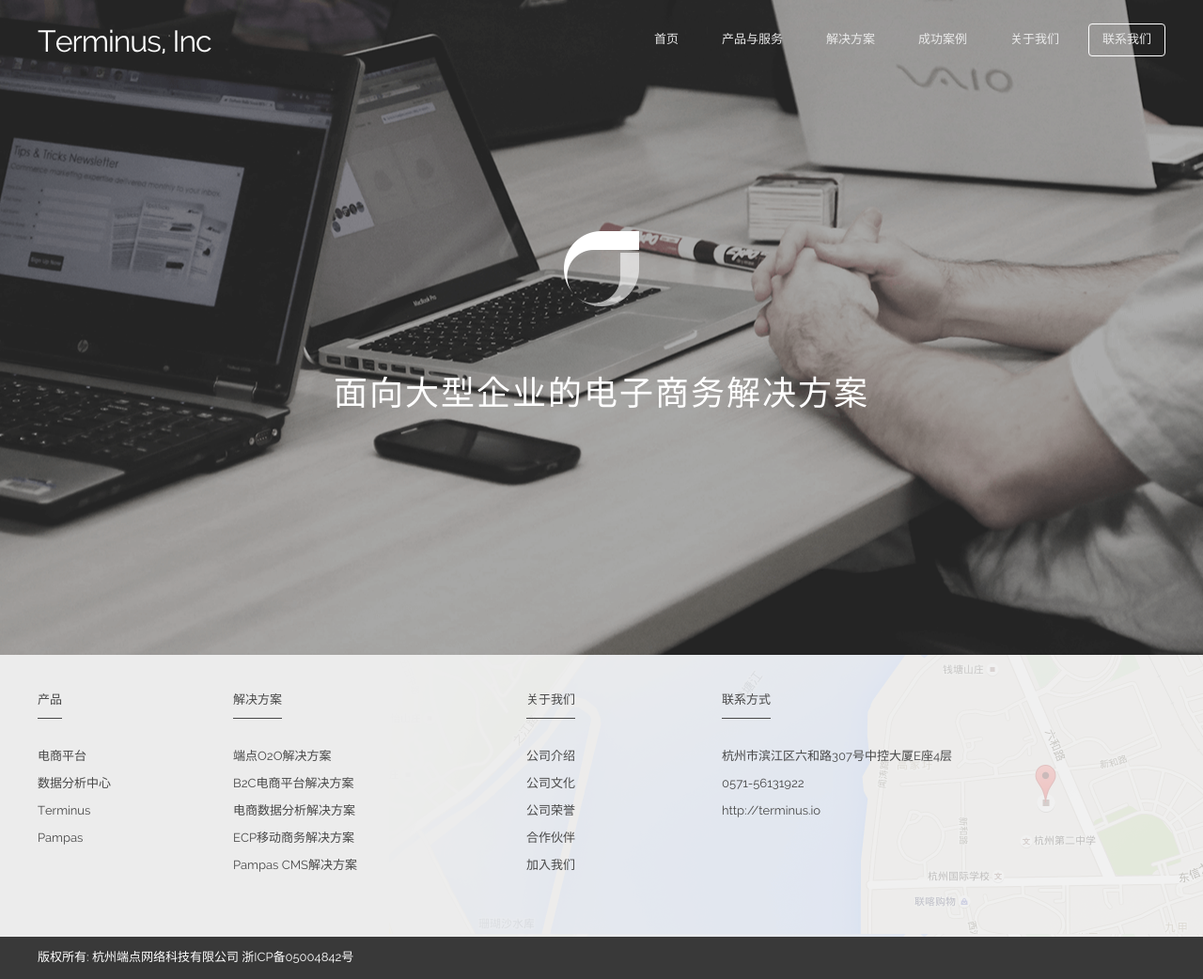
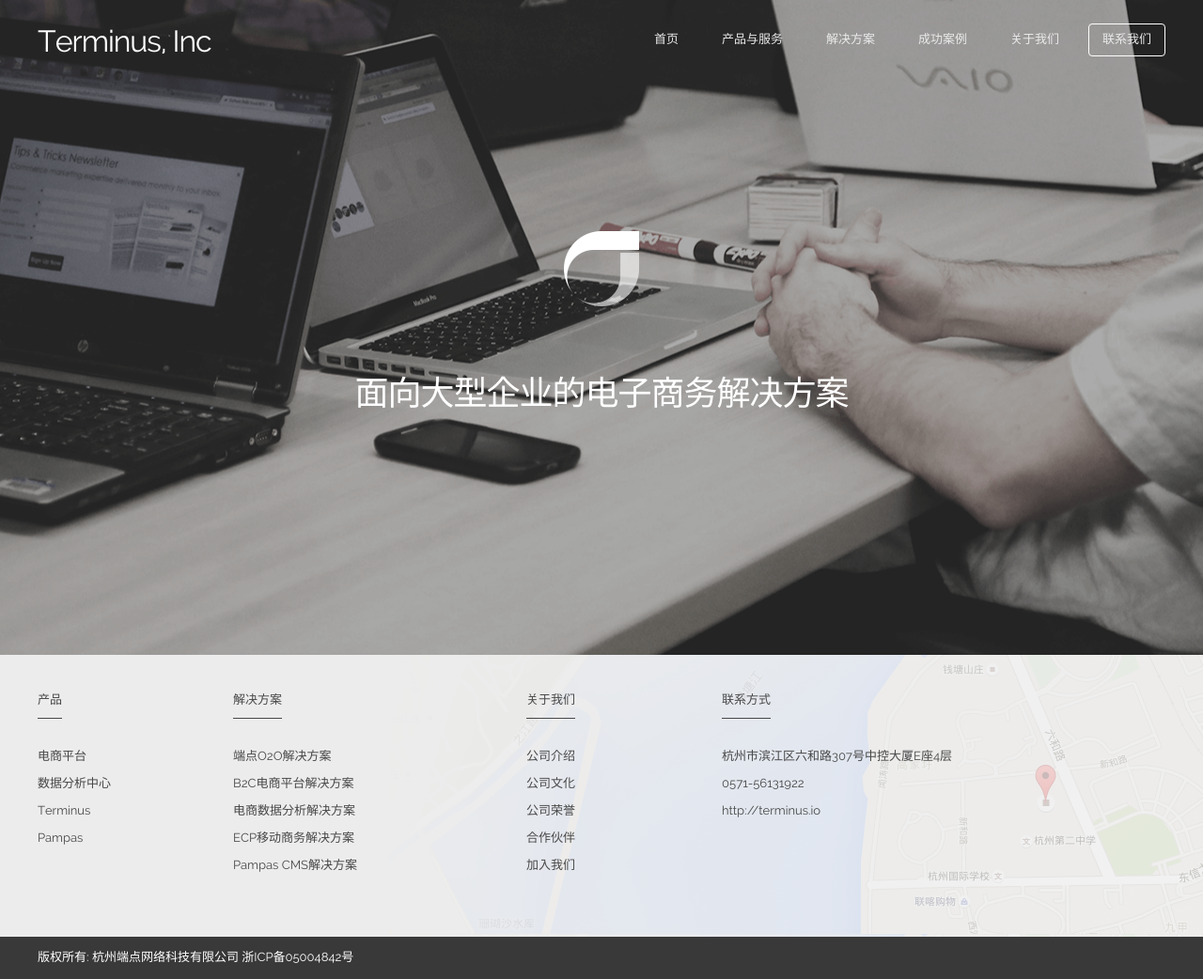
Before and after one commit to TerminusHQ/terminushq.github.com, a Jekyll site: the page built from about.html, in a window 1280 px wide. Shown: the whole page at 94% size. Built offline with Jekyll 4.4.1, drawn with Linux system fonts in a browser that asks for light colours; Markdown is read by kramdown in place of the engine named in the settings.

```diff
--- a/_layouts/default.html
+++ b/_layouts/default.html
@@ -5,10 +5,12 @@
       <meta http-equiv="X-UA-Compatible" content="IE=edge">
       <title>Terminus{% if page.title %} - {{ page.title }}{% endif %}</title>
       <meta name="viewport" content="width=device-width, initial-scale=1">
+      <meta name="keywords" content="Terminus,电商">
       <meta name="description" content="面向大型企业的电子商务解决方案">
 
       <!--[if lt IE 9]>
-      <script src="http://cdn.bootcss.com/html5shiv/3.7.2/html5shiv.min.js"></script>
+      <script src="/public/scripts/html5shiv.min.js"></script>
+      <script src="/public/scripts/rem.min.js"></script>
       <![endif]-->
 
       <!-- Custom CSS -->
--- a/_src/styles/app.scss
+++ b/_src/styles/app.scss
@@ -61,7 +61,8 @@ body {
       margin: 60px;
     }
 
-    h3 {
+    h2 {
+      font-size: 3.6rem;
       letter-spacing: 2px;
     }
   }
--- a/index.html
+++ b/index.html
@@ -7,7 +7,7 @@ layout: default
     {% include header.html %}
     <div class="hero-unit">
       <img src="/public/images/logo.png" alt="logo" class="logo"></img>
-      <h3>面向大型企业的电子商务解决方案</h3>
+      <h2>面向大型企业的电子商务解决方案</h2>
     </div>
   </div>
 </header>
--- a/public/styles/app.css
+++ b/public/styles/app.css
@@ -117,34 +117,35 @@ body {
   margin: 60px;
 }
 /* line 64, _src/styles/app.scss */
-.top-header .hero-unit h3 {
+.top-header .hero-unit h2 {
+  font-size: 3.6rem;
   letter-spacing: 2px;
 }
 
-/* line 70, _src/styles/app.scss */
+/* line 71, _src/styles/app.scss */
 .section {
   padding: 20px 0;
 }
-/* line 73, _src/styles/app.scss */
+/* line 74, _src/styles/app.scss */
 .section .heading {
   padding: 20px 0 28px 0;
   text-align: center;
   border-bottom: 1px solid #eaeaea;
 }
 
-/* line 80, _src/styles/app.scss */
+/* line 81, _src/styles/app.scss */
 .product-section {
   background-color: #fdfdfd;
 }
-/* line 83, _src/styles/app.scss */
+/* line 84, _src/styles/app.scss */
 .product-section .products {
   padding: 60px 0 0 0;
 }
-/* line 86, _src/styles/app.scss */
+/* line 87, _src/styles/app.scss */
 .product-section .products .product {
   padding: 8px 0;
 }
-/* line 89, _src/styles/app.scss */
+/* line 90, _src/styles/app.scss */
 .product-section .products .product .icon-box {
   text-align: center;
   padding: 8px;
@@ -152,11 +153,11 @@ body {
   border-radius: 64px;
   width: 64px;
 }
-/* line 97, _src/styles/app.scss */
+/* line 98, _src/styles/app.scss */
 .product-section .products .product h5 {
   margin-bottom: 18px;
 }
-/* line 101, _src/styles/app.scss */
+/* line 102, _src/styles/app.scss */
 .product-section .products .product p {
   color: #aeaeae;
   font-size: 14px;
@@ -164,69 +165,69 @@ body {
   letter-spacing: 1px;
 }
 
-/* line 111, _src/styles/app.scss */
+/* line 112, _src/styles/app.scss */
 .case-section {
   background: url("/public/images/case-bg.png") #eaeaea;
 }
-/* line 114, _src/styles/app.scss */
+/* line 115, _src/styles/app.scss */
 .case-section .cases {
   padding: 20px 0;
 }
-/* line 117, _src/styles/app.scss */
+/* line 118, _src/styles/app.scss */
 .case-section .cases .case {
   margin-bottom: 40px;
 }
-/* line 120, _src/styles/app.scss */
+/* line 121, _src/styles/app.scss */
 .case-section .cases .case .screen-shot {
   height: 280px;
 }
-/* line 124, _src/styles/app.scss */
+/* line 125, _src/styles/app.scss */
 .case-section .cases .case .description {
   overflow: hidden;
   *zoom: 1;
   padding: 20px 20px;
   background-color: white;
 }
-/* line 129, _src/styles/app.scss */
+/* line 130, _src/styles/app.scss */
 .case-section .cases .case .description .website {
   color: #aeaeae;
 }
 
-/* line 138, _src/styles/app.scss */
+/* line 139, _src/styles/app.scss */
 .screen-shot-1 {
   background: url("/public/images/cases/1.png") no-repeat 50% 50%;
 }
 
-/* line 138, _src/styles/app.scss */
+/* line 139, _src/styles/app.scss */
 .screen-shot-2 {
   background: url("/public/images/cases/2.png") no-repeat 50% 50%;
 }
 
-/* line 138, _src/styles/app.scss */
+/* line 139, _src/styles/app.scss */
 .screen-shot-3 {
   background: url("/public/images/cases/3.png") no-repeat 50% 50%;
 }
 
-/* line 138, _src/styles/app.scss */
+/* line 139, _src/styles/app.scss */
 .screen-shot-4 {
   background: url("/public/images/cases/4.png") no-repeat 50% 50%;
 }
 
-/* line 138, _src/styles/app.scss */
+/* line 139, _src/styles/app.scss */
 .screen-shot-5 {
   background: url("/public/images/cases/5.png") no-repeat 50% 50%;
 }
 
-/* line 138, _src/styles/app.scss */
+/* line 139, _src/styles/app.scss */
 .screen-shot-6 {
   background: url("/public/images/cases/6.png") no-repeat 50% 50%;
 }
 
-/* line 143, _src/styles/app.scss */
+/* line 144, _src/styles/app.scss */
 .solution-section {
   background: url("/public/images/solution-bg.png");
 }
-/* line 147, _src/styles/app.scss */
+/* line 148, _src/styles/app.scss */
 .solution-section .solutions .solution {
   padding-top: 200px;
   text-align: center;
@@ -235,13 +236,13 @@ body {
   margin-bottom: 60px;
 }
 
-/* line 158, _src/styles/app.scss */
+/* line 159, _src/styles/app.scss */
 .link-section {
   height: 270px;
   padding: 30px 0 0 0;
   background: url(/public/images/map.png);
 }
-/* line 164, _src/styles/app.scss */
+/* line 165, _src/styles/app.scss */
 .link-section .links .link-heading {
   display: inline-block;
   vertical-align: middle;
@@ -251,16 +252,16 @@ body {
   padding: 8px 0;
   border-bottom: 1px solid #484848;
 }
-/* line 170, _src/styles/app.scss */
+/* line 171, _src/styles/app.scss */
 .link-section .links ul.link-list {
   list-style: none;
   margin-top: 30px;
 }
-/* line 174, _src/styles/app.scss */
+/* line 175, _src/styles/app.scss */
 .link-section .links ul.link-list li.link {
   margin-bottom: 8px;
 }
-/* line 177, _src/styles/app.scss */
+/* line 178, _src/styles/app.scss */
 .link-section .links ul.link-list li.link a {
   text-decoration: none;
   display: inline-block;
@@ -275,30 +276,30 @@ body {
   color: #2f2f2f;
 }
 
-/* line 187, _src/styles/app.scss */
+/* line 188, _src/styles/app.scss */
 .cases-container {
   padding: 60px 0 80px 0;
   background: url("/public/images/case-bg.png") #fdfdfd;
 }
-/* line 191, _src/styles/app.scss */
+/* line 192, _src/styles/app.scss */
 .cases-container .cases-table {
   border-collapse: collapse;
 }
-/* line 194, _src/styles/app.scss */
+/* line 195, _src/styles/app.scss */
 .cases-container .cases-table td {
   border: 1px solid #eaeaea;
 }
-/* line 197, _src/styles/app.scss */
+/* line 198, _src/styles/app.scss */
 .cases-container .cases-table td .screen-shot {
   height: 330px;
 }
 
-/* line 204, _src/styles/app.scss */
+/* line 205, _src/styles/app.scss */
 .footer {
   color: white;
   background-color: rgba(8, 8, 8, 0.8);
 }
-/* line 208, _src/styles/app.scss */
+/* line 209, _src/styles/app.scss */
 .footer .copyright {
   margin: 0;
   padding: 12px 0;
```
Also changed, not shown: other parts of _layouts/default.html (+8 -0 lines), _vendor/html5shiv.min.js (added), _vendor/rem.min.js (added), public/images/case.png (deleted), public/images/cases/cases/1.png (deleted), public/images/cases/cases/2.png (deleted), public/images/cases/cases/3.png (deleted), public/images/cases/cases/4.png (deleted), public/images/cases/cases/5.png (deleted), public/images/cases/cases/6.png (deleted), 1 other file.
